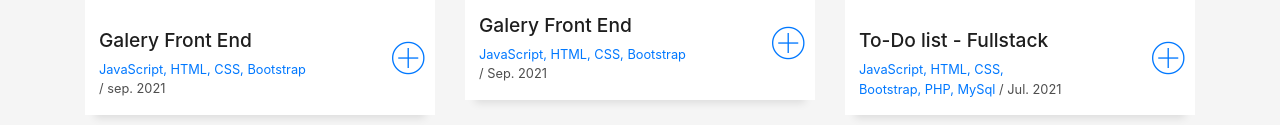
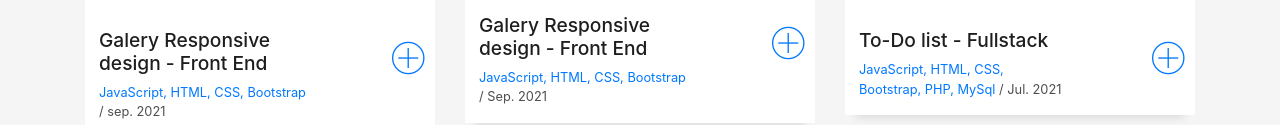
Before and after one commit to Nadellz/Portfolio, a plain HTML site: page docs/index.html in a window 1280 px wide. Shown: the part 5455-5580 px from the top of the page. Drawn offline with Linux system fonts and the light colour scheme; files whose address does not match are found by name.

Commit message:
commit 24/11/2021 2nd

```diff
--- a/docs/index.html
+++ b/docs/index.html
@@ -787,7 +787,7 @@
               <div class="work-content">
                 <div class="row">
                   <div class="col-sm-8">
-                    <h2 class="w-title">Galery Front End</h2>
+                    <h2 class="w-title">Galery Responsive design - Front End</h2>
                     <div class="w-more">
                       <span class="w-ctegory">JavaScript, HTML, CSS, Bootstrap</span> / <span class="w-date"> sep. 2021</span>
                     </div>
@@ -812,7 +812,7 @@
               <div class="work-content">
                 <div class="row">
                   <div class="col-sm-8">
-                    <h2 class="w-title">Galery Front End</h2>
+                    <h2 class="w-title">Galery Responsive design - Front End</h2>
                     <div class="w-more">
                       <span class="w-ctegory">JavaScript, HTML, CSS, Bootstrap</span> / <span class="w-date"> Sep. 2021</span>
                     </div>
```
